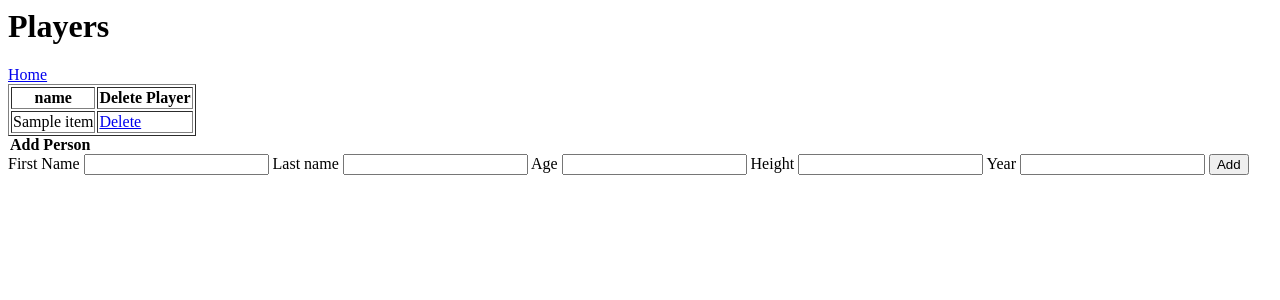
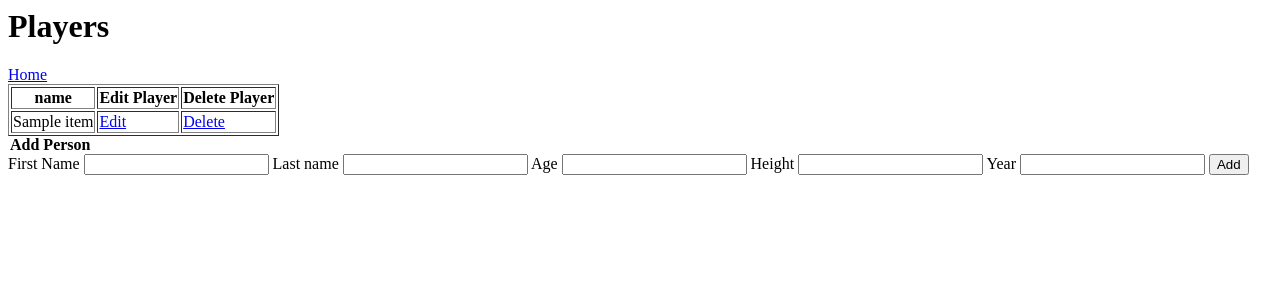
Before and after one commit to tylersnel/LA-Commuters-Scouting-DB, a Flask app: template templates/players.j2 in a window 1280 px wide. Shown: the top 300 px of the page. Run offline with Flask 2, Linux system fonts and the light colour scheme; the template is opened without the code that fills it: most values are stand-ins (such as "Sample title", 1, 10 or a date in 2020); some libraries are stand-ins or nearby versions.

Commit message:
Update to players.j2
Updated player.j2 to add Edit hyper link that takes you to edit page

```diff
--- a/templates/players.j2
+++ b/templates/players.j2
@@ -16,9 +16,11 @@
                         <!-- Create a <th> tag with the key inside of it, this will be our header row -->
 					    <th scope="col" data-field="{{ key }}" data-filter-control="input">{{ key }}</th>
 
+
                         <!-- End of this for loop -->
                         {% endfor %}
-			<th>Delete Player</th>
+                        <th>Edit Player</th>
+                        <th>Delete Player</th>
                     </tr>
 
 				<tbody>
@@ -31,8 +33,8 @@
 						    <td> {{item[key]}} </td>
                             {% endfor %}
 
-                            <!-- Create our edit/delete buttons
-						    <td><a href="edit_people/{{item.id}}" class="btn btn-default">Edit</a></td>-->
+                            <!-- Create our edit/delete buttons-->
+						    <td><a href="edit_players/{{item.player_id}}" class="btn btn-default">Edit</a></td>
 						    <td><a href="delete_player/{{item.player_id}}" class="btn btn-default">Delete</a></td>
 
 					    </tr>
@@ -56,3 +58,6 @@
         <input type="submit" value="Add" name="Add_Player">
     </form>
 </div>
+
+
+</html>
```
